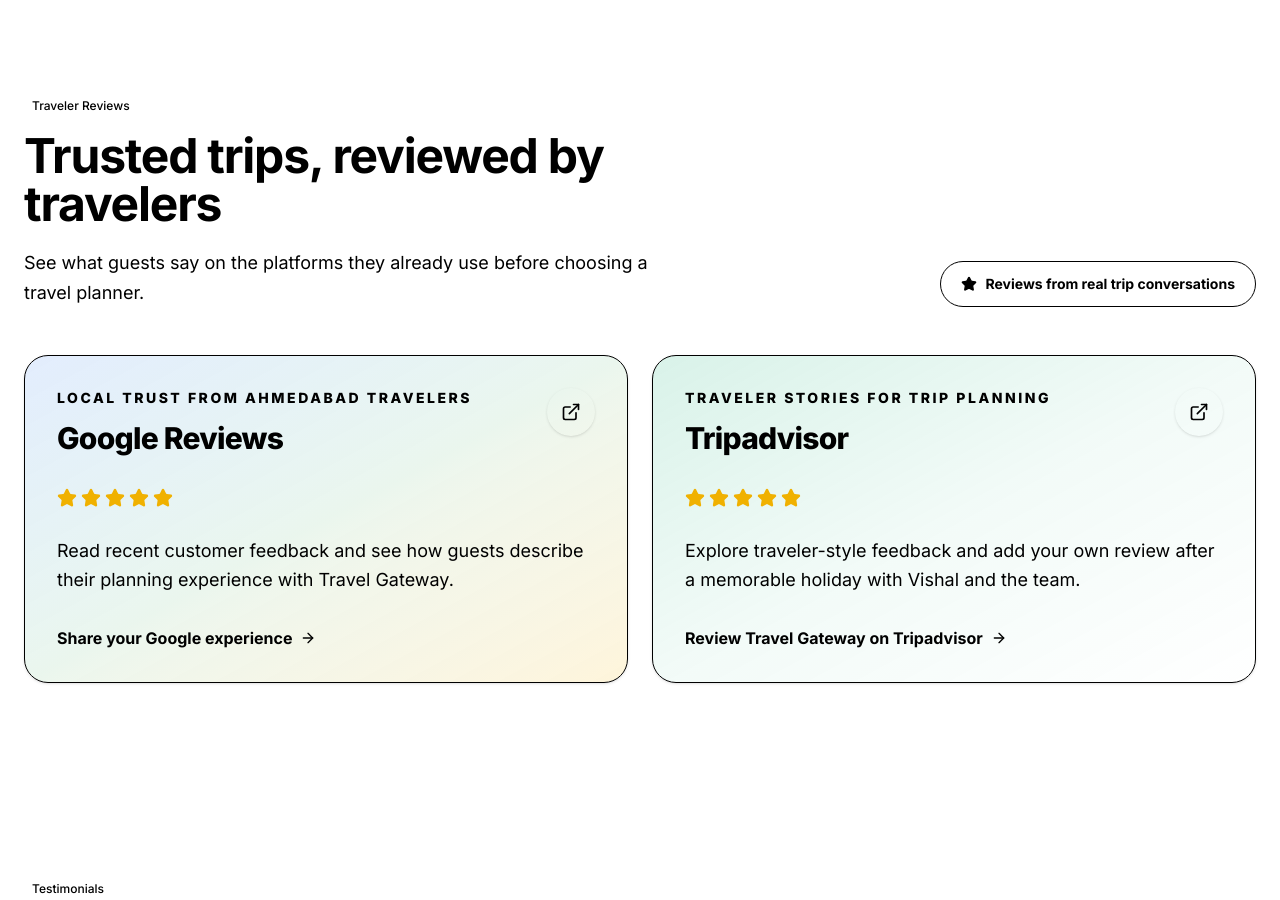
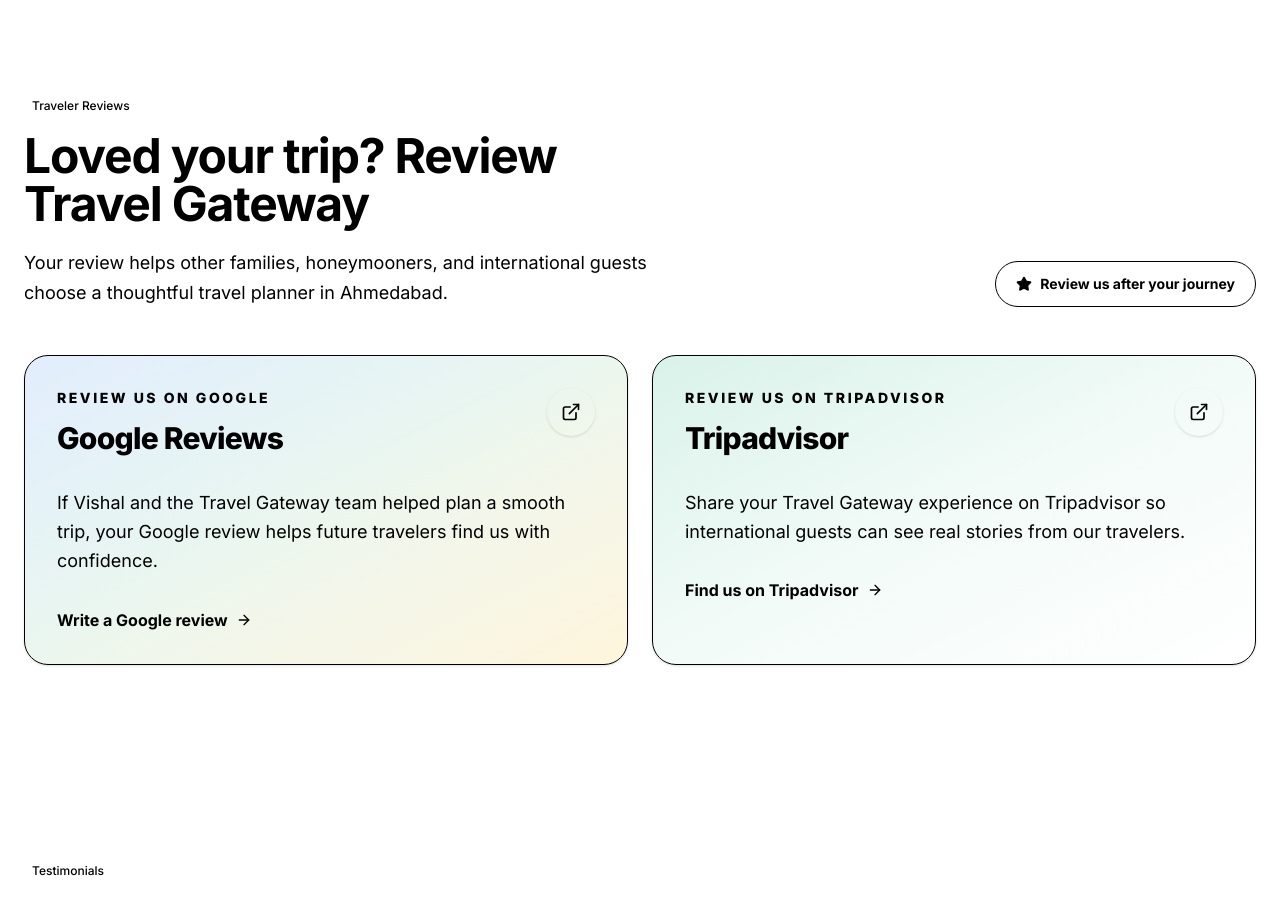
Before and after one commit to vishlaharlalka/travelgateway, a React (Vite) app: page / in a window 1280 px wide. Shown: the part 2860-3760 px from the top of the page. Built offline with nearby package versions, Linux system fonts and the light colour scheme; no server answers; a web font is replaced by a local one.

Commit message:
Refine homepage review request CTAs

```diff
--- a/src/pages/Home.tsx
+++ b/src/pages/Home.tsx
@@ -93,17 +93,17 @@
 const reviewPlatforms = [
   {
     name: "Google Reviews",
-    tone: "Local trust from Ahmedabad travelers",
-    description: "Read recent customer feedback and see how guests describe their planning experience with Travel Gateway.",
-    ratingLabel: "Share your Google experience",
+    tone: "Review us on Google",
+    description: "If Vishal and the Travel Gateway team helped plan a smooth trip, your Google review helps future travelers find us with confidence.",
+    actionLabel: "Write a Google review",
     href: "https://www.google.com/search?q=Travel+Gateway+South+Bopal+Ahmedabad+reviews",
     accent: "from-[#4285F4]/15 via-[#34A853]/10 to-[#FBBC05]/15",
   },
   {
     name: "Tripadvisor",
-    tone: "Traveler stories for trip planning",
-    description: "Explore traveler-style feedback and add your own review after a memorable holiday with Vishal and the team.",
-    ratingLabel: "Review Travel Gateway on Tripadvisor",
+    tone: "Review us on Tripadvisor",
+    description: "Share your Travel Gateway experience on Tripadvisor so international guests can see real stories from our travelers.",
+    actionLabel: "Find us on Tripadvisor",
     href: "https://www.tripadvisor.com/Search?q=Travel%20Gateway%20Ahmedabad",
     accent: "from-[#00AA6C]/15 via-[#00AA6C]/5 to-background",
   },
@@ -403,14 +403,14 @@
           <div className="mb-12 flex flex-col gap-6 md:flex-row md:items-end md:justify-between">
             <div className="max-w-2xl">
               <Badge className="mb-4 border-none bg-primary/10 text-primary">Traveler Reviews</Badge>
-              <h2 className="text-4xl font-bold tracking-tight md:text-5xl">Trusted trips, reviewed by travelers</h2>
+              <h2 className="text-4xl font-bold tracking-tight md:text-5xl">Loved your trip? Review Travel Gateway</h2>
               <p className="mt-5 text-lg leading-relaxed text-muted-foreground">
-                See what guests say on the platforms they already use before choosing a travel planner.
+                Your review helps other families, honeymooners, and international guests choose a thoughtful travel planner in Ahmedabad.
               </p>
             </div>
             <div className="flex items-center gap-2 rounded-full border border-primary/15 bg-primary/5 px-5 py-3 text-sm font-bold text-primary">
               <Star className="h-4 w-4 fill-current" />
-              Reviews from real trip conversations
+              Review us after your journey
             </div>
           </div>
 
@@ -439,15 +439,9 @@
                   </div>
                 </div>
 
-                <div className="mb-7 flex gap-1 text-yellow-500">
-                  {[...Array(5)].map((_, starIndex) => (
-                    <Star key={starIndex} className="h-5 w-5 fill-current" />
-                  ))}
-                </div>
-
                 <p className="mb-8 text-lg leading-relaxed text-muted-foreground">{platform.description}</p>
                 <span className="inline-flex items-center font-bold text-primary">
-                  {platform.ratingLabel}
+                  {platform.actionLabel}
                   <ArrowRight className="ml-2 h-4 w-4 transition-transform group-hover:translate-x-1" />
                 </span>
               </motion.a>
```
